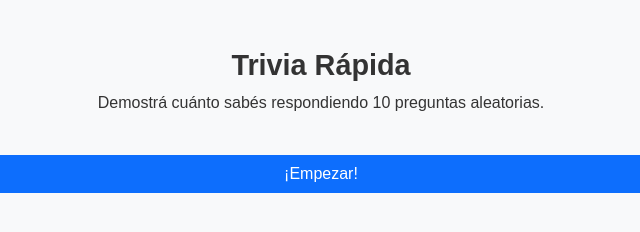
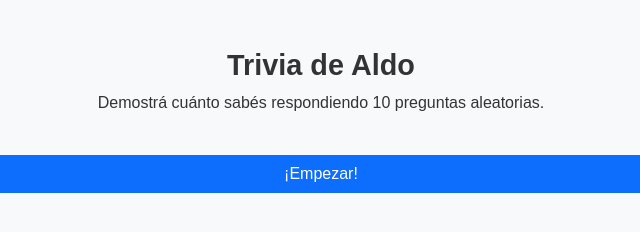
Before and after one commit to aldomrodriguez/Juego_trivia, a plain HTML site: page index.html in a window 1280 px wide. Shown: the full height of the page, 319-959 px from the left. Drawn offline with nearby package versions, Linux system fonts and the light colour scheme.

Commit message:
modificacion en el titulo

```diff
--- a/index.html
+++ b/index.html
@@ -10,7 +10,7 @@
 <body>
     <!-- Pantalla de inicio -->
     <div id="start-container" class="container text-center mt-5">
-        <h1>Trivia Rápida</h1>
+        <h1>Trivia de Aldo</h1>
         <p>Demostrá cuánto sabés respondiendo 10 preguntas aleatorias.</p>
         <button id="start-btn" class="btn btn-primary mt-4">¡Empezar!</button>
     </div>
```
